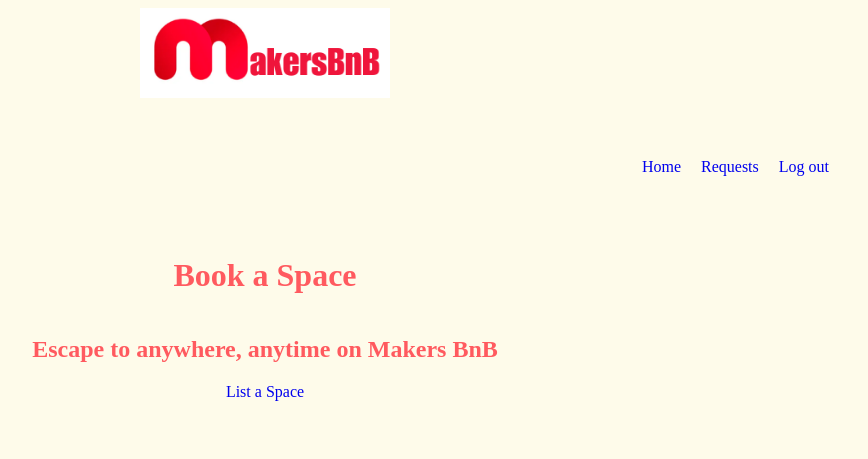
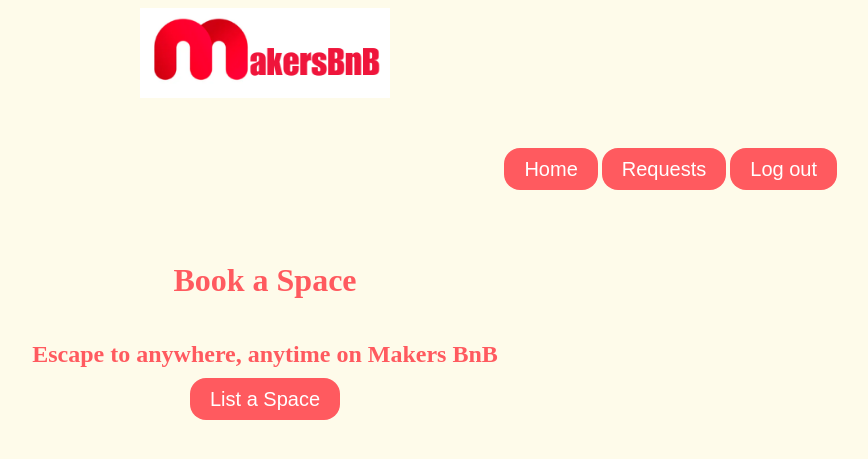
Before and after one commit to hudaa12/MakersBnB, a Flask app: page /spaces in a window 1280 px wide. Shown: the top 459 px of the page, without its empty margins (375-1243 px from the left). Run offline with Flask 3, Linux system fonts and the light colour scheme; data that the repository does not hold is empty; some libraries are stand-ins or nearby versions; some web fonts are replaced.

Commit message:
Added to styling

```diff
--- a/static/style.css
+++ b/static/style.css
@@ -29,7 +29,15 @@ body {
     }
 
 .button {
-    padding: 8px;
+  -webkit-border-radius: 16;
+  -moz-border-radius: 16;
+  border-radius: 16px;
+  font-family: Arial;
+  color: #ffffff;
+  font-size: 20px;
+  background: #FF5A5F;
+  padding: 10px 20px 10px 20px;
+  text-decoration: none;
 }
 
 .nav {
@@ -69,8 +77,22 @@ body {
     text-decoration: none;
   }
 
+  .link {
+    color: black;
+    font-family: TwitterChirp;
+  }
+
   .btn:hover {
     background: #ffffff;
-    color: #FF5A5F;;
+    color: #FF5A5F;
     text-decoration: none;
   }
+
+  .list_of_spaces, .list_of_bookings {
+    border: solid #FF5A5F;
+    border-radius: 20px;
+    padding: 20px;
+    width: 400px;
+    margin: 20px;
+    background-color: #F5F5F5;
+  }
--- a/templates/requests.html
+++ b/templates/requests.html
@@ -17,7 +17,7 @@
     {% for booking in bookings %}
     <div class="list_of_bookings">
       <h3>
-        <a href="/bookings/{{ booking.id }}"
+        <a class="link" href="/bookings/{{ booking.id }}"
           >{{ booking.booking_date }} {{ booking.booked_by }} {{booking.space_id}}</a
         >
       </h3>
--- a/templates/spaces.html
+++ b/templates/spaces.html
@@ -24,7 +24,7 @@
     {% for space in spaces %}
     <div class="list_of_spaces">
       <h3>
-        <a href="/spaces/{{ space.id }}"
+        <a class="link" href="/spaces/{{ space.id }}"
           >{{ space.name }} {{ space.description }} {{space.price}}</a
         >
       </h3>
```
